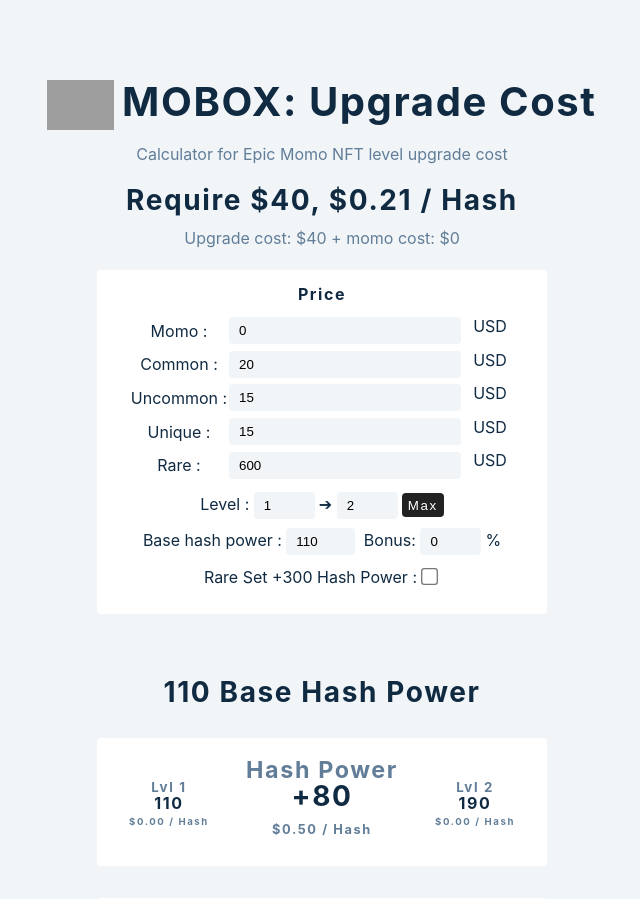
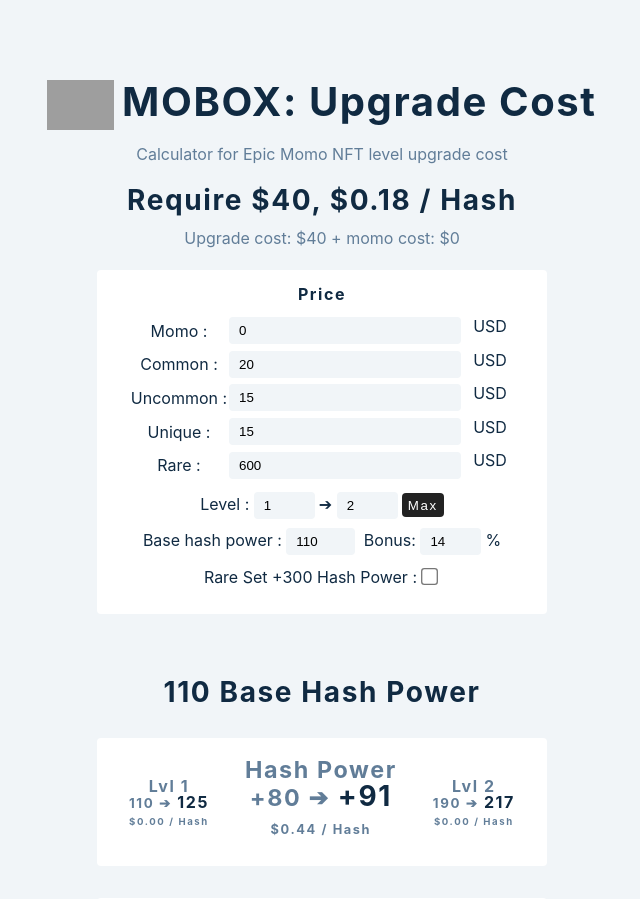
Before and after one commit to jyydev/mobox, a React (Create React App) app: page / in a window 1280 px wide. Shown: the top 899 px of the page, without its empty margins (318-958 px from the left). Built offline with nearby package versions, Linux system fonts and the light colour scheme; grey boxes are pictures that could not be loaded.

Commit message:
added base before bonus

```diff
--- a/src/App.js
+++ b/src/App.js
@@ -56,12 +56,15 @@ const Input = () => {
   });
 
   const [basePower, setBasePower] = useState(110);
-  const [bonusPower, setBonusPower] = useState(0);
+  const [bonusPower, setBonusPower] = useState(14);
   const [set, setSet] = useState(false);
   const [powers, setPowers] = useState({
     from: 0,
     to: 0,
     increased: 0,
+    baseFrom: 0,
+    baseTo: 0,
+    baseIncreased: 0,
   });
 
   const [mbox, setMbox] = useState({
@@ -91,7 +94,7 @@ const Input = () => {
     function levelUp(level) {
       var powerUp = basePower;
       for (; level > 1; level--) {
-        if (basePower >=50) {
+        if (basePower >= 50) {
           powerUp += 25 + basePower * 0.5;
           if (level == 5) powerUp += 7 + basePower * 0.15;
           if (level == 10) powerUp += 15 + basePower * 0.3;
@@ -99,7 +102,7 @@ const Input = () => {
           if (level == 20) powerUp += 30 + basePower * 0.6;
           if (level == 25) powerUp += 37 + basePower * 0.75;
           if (level == 30) powerUp += 45 + basePower * 0.9;
-          setRarity('Epic')
+          setRarity('Epic');
         } else {
           powerUp += 20 + (basePower - 10) * 0.5;
           if (level == 5) powerUp += 3 + basePower * 0.1;
@@ -119,6 +122,10 @@ const Input = () => {
         from: levelUp(level[0]),
         to: levelUp(level[1]),
         increased: levelUp(level[1]) - levelUp(level[0]),
+
+        baseFrom: levelUp(level[0]),
+        baseTo: levelUp(level[1]),
+        baseIncreased: levelUp(level[1]) - levelUp(level[0]),
       });
       if (set) {
         setPowers((prev) => ({
@@ -277,22 +284,31 @@ const Input = () => {
 
         <div className='item'>
           <h4>
-            <small>Lvl {level[0]}</small> <div>{powers.from.toFixed()}</div>
+            <p>Lvl {level[0]}</p>
+            <div>
+              <small>{powers.baseFrom.toFixed()} &#10132;</small>{' '}
+              {powers.from.toFixed()}
+            </div>
             <small style={{ fontSize: '0.6rem' }}>
               ${parseFloat(price.momo / powers.from).toFixed(2)} / hash
             </small>
           </h4>
           <h3>
             <small>Hash power</small>
-            <div>+{powers.increased.toFixed()}</div>
+            <div>
+              <small>+{powers.baseIncreased.toFixed()} &#10132;</small> +
+              {powers.increased.toFixed()}
+            </div>
             <small style={{ fontSize: '0.8rem' }}>
               ${parseFloat(total / powers.increased).toFixed(2)} / hash
             </small>
           </h3>
           <h4>
-            <small>Lvl {level[1]}</small>
-            <br />
-            <div>{powers.to.toFixed()}</div>
+            <p>Lvl {level[1]}</p>
+            <div>
+              <small>{powers.baseTo.toFixed()} &#10132;</small>{' '}
+              {powers.to.toFixed()}
+            </div>
             <small style={{ fontSize: '0.6rem' }}>
               ${parseFloat(price.momo / powers.to).toFixed(2)} / hash
             </small>
```
